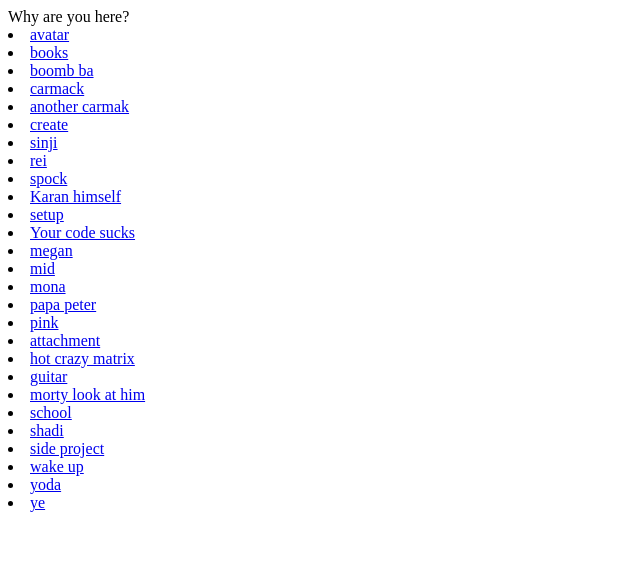
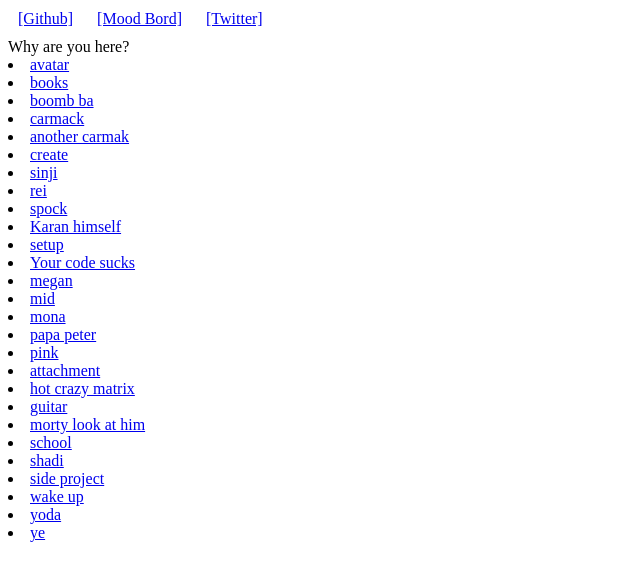
Before and after one commit to KMJ-007/KMJ-007, a plain HTML site: page index.html in a window 1280 px wide. Shown: the whole page, without its empty margins (0-640 px from the left). Drawn offline with Linux system fonts and the light colour scheme.

Commit message:
little update
Signed-off-by: Karan Janthe <karanjanthe@gmail.com>

```diff
--- a/index.html
+++ b/index.html
@@ -8,6 +8,14 @@
 </head>
 
 <body>
+  <header style="margin: 10px;">
+    <nav>
+      <a href="https://github.com/KMJ-007" style="margin-right: 20px;">[Github]</a>
+      <a href="https://www.figma.com/board/WfrxfETkjv2wRmnUZ8rJs2/mood-board?node-id=0-1&t=ImjPDd54nSKjqDdv-1" style="margin-right: 20px;">[Mood Bord]</a>
+      <a href="https://twitter.com/KaranJanthe">[Twitter]</a>
+    </nav>
+  </header>
+
   Why are you here?
   <ui>
     <li><a href="avatar.jpeg">avatar</a></li>
@@ -37,8 +45,6 @@
     <li><a href="wake_up.jpeg">wake up</a></li>
     <li><a href="yoda.jpeg">yoda</a></li>
     <li><a href="ye.jpg">ye</a></li>
-
-
   </ui>
 </body>
 
```
